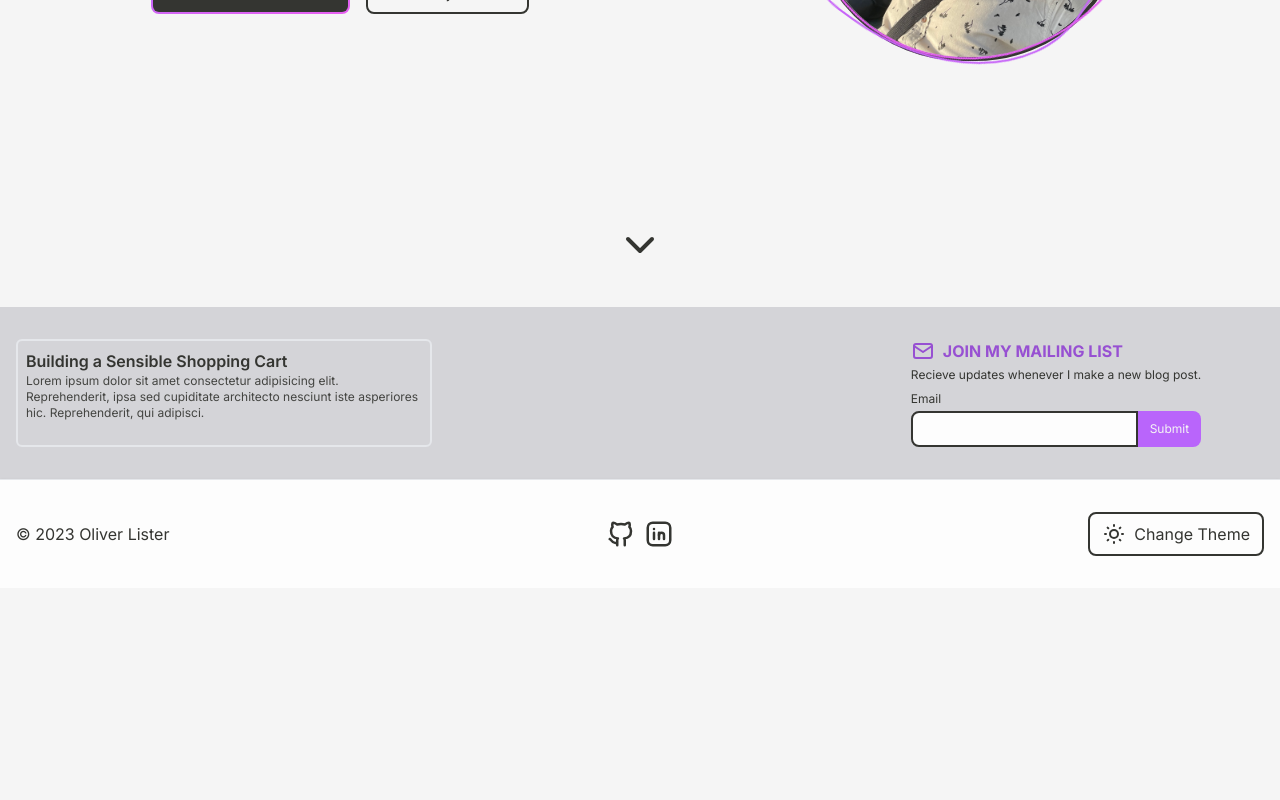
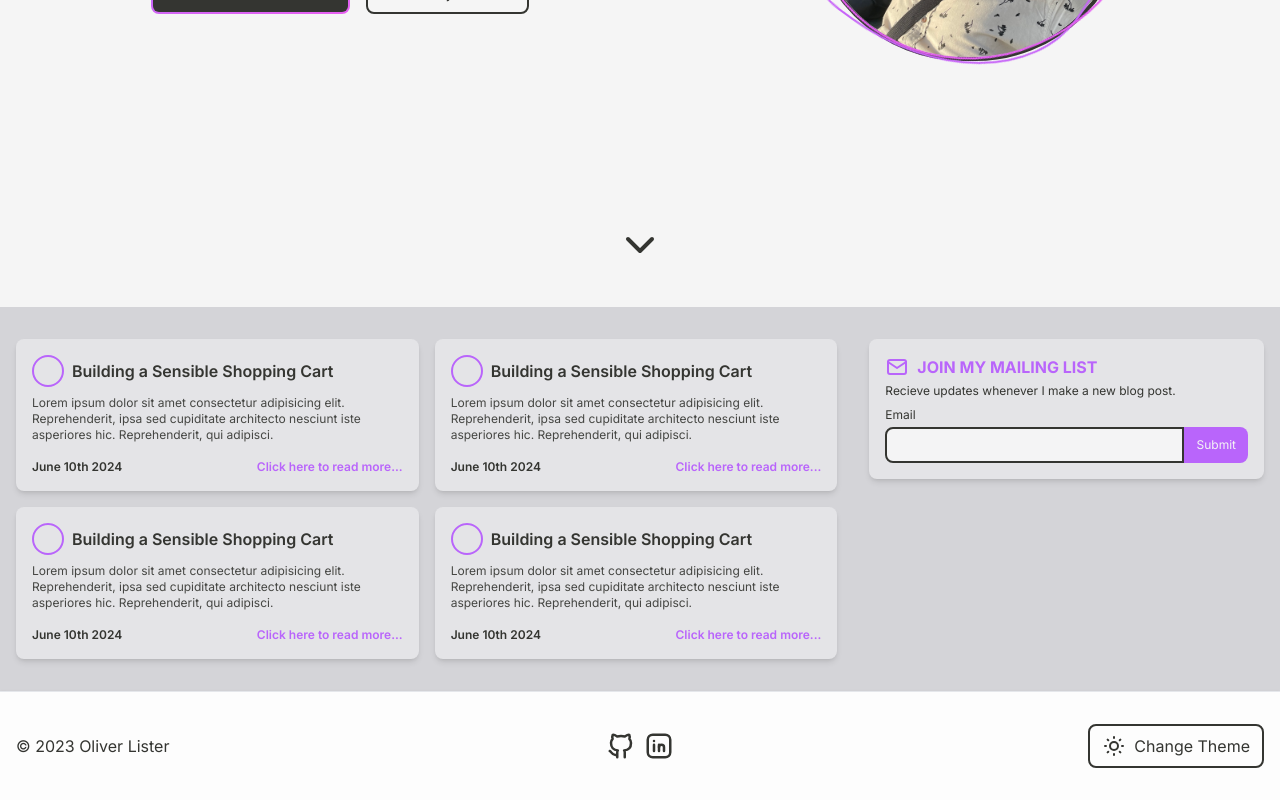
Before and after one commit to oliver-lister/oliverlister_dev, a Next.js app: page / in a window 1280 px wide. Shown: the part 493-1293 px from the top of the page. Before the commit the page ends 1081 px from the top, so only its background shows below. Built offline with nearby package versions, Linux system fonts and the light colour scheme.

Commit message:
finished blog cards, reworked button component, added buttons to about me page

```diff
--- a/app/_components/Home/BlogTeaser.tsx
+++ b/app/_components/Home/BlogTeaser.tsx
@@ -7,11 +7,18 @@ function BlogTeaser() {
       id="blog-teaser"
       className="bg-zinc-300 dark:bg-zinc-700 text-primary dark:text-secondary"
     >
-      <div className="wrapper grid md:grid-cols-3">
-        <div className="md:col-span-2 grid grid-cols-2">
-          <BlogHorizontalCard />
+      <div className="wrapper">
+        <div className="grid lg:grid-cols-3 gap-8">
+          <div className="lg:col-span-2 grid lg:grid-cols-2 gap-4">
+            <BlogHorizontalCard />
+            <BlogHorizontalCard />
+            <BlogHorizontalCard />
+            <BlogHorizontalCard />
+          </div>
+          <div className="lg:col-span-1">
+            <MailingList />
+          </div>
         </div>
-        <MailingList />
       </div>
     </section>
   );
--- a/app/_components/Home/MailingList/MailingList.tsx
+++ b/app/_components/Home/MailingList/MailingList.tsx
@@ -38,12 +38,12 @@ const MailingList: React.FC = () => {
   };
 
   return (
-    <div className="md:col-span-1 grid gap-2 justify-center">
+    <div className="grid gap-2 shadow-md bg-zinc-200 dark:bg-zinc-600 p-4 rounded-lg">
       <div className="flex gap-2 items-center">
         <div className="grid gap-1">
-          <div className="flex items-center gap-2 text-accent-700 dark:text-accent-500">
+          <div className="flex items-center gap-2 text-accent">
             <IconMail />
-            <h2 className="font-bold text-md text-accent-700 dark:text-accent-500 uppercase">
+            <h2 className="font-bold text-md text-accent uppercase">
               Join my mailing list
             </h2>
           </div>
--- a/app/_components/Home/MailingList/MailingListForm/MailingListForm.tsx
+++ b/app/_components/Home/MailingList/MailingListForm/MailingListForm.tsx
@@ -38,8 +38,8 @@ const MailingListForm: React.FC<MailingListFormProps> = ({
   });
 
   const inputStyle = errors.email
-    ? "border-2 border-red-600 focus:border-red-600 py-2 px-3 w-full max-w-[40vw] text-xs rounded-l-lg bg-secondary-900 text-primary | dark:bg-primary-900"
-    : "border-2 py-2 px-3 text-xs w-full max-w-[40vw] rounded-l-lg border-primary bg-secondary-900 text-primary | dark:border-secondary dark:bg-primary-900";
+    ? "border-2 border-red-600 focus:border-red-600 py-2 px-3 w-full text-xs rounded-l-lg bg-zinc-100 text-primary | dark:bg-zinc-400"
+    : "border-2 py-2 px-3 text-xs w-full rounded-l-lg border-primary bg-zinc-100 text-primary | dark:border-secondary dark:bg-zinc-400";
 
   return (
     <form onSubmit={handleSubmit(onSubmit)} name="mailing-list">
--- a/app/about/_components/AboutMe.tsx
+++ b/app/about/_components/AboutMe.tsx
@@ -1,25 +1,29 @@
+import Button from "@/components/Button";
 import GradientUnderline from "../../../components/GradientUnderline";
 import Image from "next/image";
 import React from "react";
+import { IconBrandGithub, IconBrandLinkedin } from "@tabler/icons-react";
 
 function AboutMe() {
   return (
     <section id="about" className="wrapper mt-header grid gap-6">
+      <div className="grid md:grid-cols-2 gap-10">
+        <div className="grid gap-6">
           <GradientUnderline>
             <h1 className="text-5xl font-bold">About Me</h1>
           </GradientUnderline>
-      <div className="grid md:grid-cols-2 gap-10">
           <div className="grid gap-4">
             <p>
               Hi there, I&apos;m <strong>Oliver Lister</strong>, a Sydney-based
               frontend web developer and music and sound professional. While
-            I&apos;ve always had a passion for creativity, I love the technical
-            challenges and problem solving that come with software development.
+              I&apos;ve always had a passion for creativity, I love the
+              technical challenges and problem solving that come with software
+              development.
             </p>
             <p>
               With a plethora of knowledge in music and sound production and
-            management, I bring a fresh perspective and a keen eye for detail to
-            every project. From producing music compositions to overseeing
+              management, I bring a fresh perspective and a keen eye for detail
+              to every project. From producing music compositions to overseeing
               projects end-to-end, I&apos;ve honed my skills in managing complex
               processes and delivering consistent results.
             </p>
@@ -27,6 +31,20 @@ function AboutMe() {
               Whether it&apos;s crafting sleek interfaces or building dynamic
               applications, I&apos;m eager to learn, grow, and make connections.
             </p>
+            <div className="mt-2 flex gap-2 lg:justify-start justify-center">
+              <Button href="https://github.com/oliver-lister" variant="accent">
+                <IconBrandGithub />
+                Github
+              </Button>
+              <Button
+                href="https://www.linkedin.com/in/oliver-lister/"
+                variant="accent"
+              >
+                <IconBrandLinkedin />
+                Linkedin
+              </Button>
+            </div>
+          </div>
         </div>
         <div className="flex items-center justify-center">
           <div className="rounded-lg border-4 border-primary dark:border-secondary overflow-hidden">
--- a/app/about/_components/Technologies.tsx
+++ b/app/about/_components/Technologies.tsx
@@ -111,21 +111,20 @@ export default function Technologies() {
   const [searchText, setSearchText] = useState<string>("");
 
   return (
-    <section id="technlogies">
+    <section id="technlogies" className="bg-zinc-300 dark:bg-zinc-700">
       <div className="wrapper grid gap-6">
-        <div className="relative grid items-center justify-center">
-          <span className="absolute top-6 z-[-1] h-[1px] w-full bg-primary dark:bg-secondary"></span>
-          <h2 className="text-4xl font-semibold bg-secondary px-6 dark:bg-primary">
-            Technologies
-          </h2>
+        <div className="grid items-center justify-center">
+          <h2 className="text-4xl font-semibold text-accent">Technologies</h2>
         </div>
-        <div>
+        <div className="grid gap-1">
+          <label htmlFor="search-technologies" className="text-sm">
+            Search Technologies
+          </label>
           <input
+            id="search-technologies"
             type="text"
             onChange={(e) => setSearchText(e.currentTarget.value)}
-            placeholder="Search technologies..."
-            aria-label="Search Technologies"
-            className="w-full p-2 border-2 border-primary/40 bg-secondary rounded-lg dark:bg-primary dark:border-secondary/40"
+            className="border-2 py-2 px-3 text-md rounded-lg border-primary bg-zinc-100 text-primary | dark:border-secondary dark:bg-zinc-400"
           />
         </div>
         <div className="grid grid-cols-1 justify-items-center items-center gap-4 md:grid-cols-2 lg:grid-cols-3 xl:grid-cols-4">
--- a/components/BlogHorizontalCard.tsx
+++ b/components/BlogHorizontalCard.tsx
@@ -1,13 +1,27 @@
+import { IconArticle } from "@tabler/icons-react";
+import Link from "next/link";
+
 const BlogHorizontalCard = () => {
   return (
-    <article className="border-2 rounded-md p-2">
-      <p className="font-semibold">Building a Sensible Shopping Cart</p>
-      <p className="text-xs opacity-90">
-        Lorem ipsum dolor sit amet consectetur adipisicing elit. Reprehenderit,
-        ipsa sed cupiditate architecto nesciunt iste asperiores hic.
-        Reprehenderit, qui adipisci.
-      </p>
-    </article>
+    <Link href="/blog">
+      <article className="grid shadow-md rounded-lg p-4 bg-zinc-200 dark:bg-zinc-600 hover:bg-zinc-100 dark:hover:bg-zinc-800 transition-colors hover:cursor-pointer">
+        <div className="self-start flex gap-2 items-center">
+          <div className="w-8 h-8 rounded-full border-[2px] border-accent">
+            <img />
+          </div>
+          <p className="font-semibold">Building a Sensible Shopping Cart</p>
+        </div>
+        <p className="mt-2 text-xs opacity-90">
+          Lorem ipsum dolor sit amet consectetur adipisicing elit.
+          Reprehenderit, ipsa sed cupiditate architecto nesciunt iste asperiores
+          hic. Reprehenderit, qui adipisci.
+        </p>
+        <div className="mt-4 self-end text-xs flex justify-between font-semibold">
+          <p>June 10th 2024</p>
+          <p className="text-accent">Click here to read more...</p>
+        </div>
+      </article>
+    </Link>
   );
 };
 
--- a/components/Button.tsx
+++ b/components/Button.tsx
@@ -1,5 +1,6 @@
 import Link from "next/link";
 import React from "react";
+import GradientOutline from "./GradientOutline";
 
 const variantStyles = {
   primary:
@@ -19,6 +20,7 @@ type ButtonProps = {
   children: React.ReactNode;
 } & (
   | React.ComponentPropsWithoutRef<"button">
+  | (React.ComponentPropsWithoutRef<"a"> & { href: string })
   | (React.ComponentPropsWithoutRef<typeof Link> & { href: string })
 );
 
@@ -32,30 +34,40 @@ const Button: React.FC<ButtonProps> = ({
 
   if ("href" in props) {
     const { href, ...rest } = props;
+    const isExternal = href.startsWith("http");
+
+    if (isExternal) {
+      return (
+        <a
+          href={href}
+          rel="noopener noreferrer"
+          target="_blank"
+          className={`${variantClass} ${className}`}
+          {...rest}
+        >
+          {variant === "gradient-outline" ? (
+            <GradientOutline>{children}</GradientOutline>
+          ) : (
+            children
+          )}
+        </a>
+      );
+    } else {
       return (
         <Link href={href} className={`${variantClass} ${className}`} {...rest}>
           {variant === "gradient-outline" ? (
-          <>
-            <span className="w-full h-full bg-gradient group-hover:from-[#ff00c6] group-hover:via-[#ff5478] group-hover:to-[#ff8a05] absolute"></span>
-            <span className="relative flex items-center gap-2 py-2 px-3 transition-all ease-out text-secondary bg-primary dark:bg-primary-400 rounded-md group-hover:bg-opacity-0 duration-400">
-              {children}
-            </span>
-          </>
+            <GradientOutline>{children}</GradientOutline>
           ) : (
             children
           )}
         </Link>
       );
+    }
   } else {
     return (
       <button className={`${variantClass} ${className}`} {...props}>
         {variant === "gradient-outline" ? (
-          <>
-            <span className="w-full h-full bg-gradient group-hover:from-[#ff00c6] group-hover:via-[#ff5478] group-hover:to-[#ff8a05] absolute"></span>
-            <span className="relative flex items-center gap-2 py-2 px-3 transition-all ease-out text-secondary bg-primary dark:bg-primary-400 rounded-md group-hover:bg-opacity-0 duration-400">
-              {children}
-            </span>
-          </>
+          <GradientOutline>{children}</GradientOutline>
         ) : (
           children
         )}
--- a/components/Card.tsx
+++ b/components/Card.tsx
@@ -24,7 +24,7 @@ export default function Card({
     if (theme === "technology") {
       return (
         <article
-          className={`w-full h-full p-10 rounded-lg grid justify-items-center items-center gap-2 transition hover:scale-105 ${className}`}
+          className={`w-full h-full p-10 rounded-lg grid justify-items-center items-center gap-2 transition hover:scale-105 bg-zinc-200 dark:bg-zinc-600 ${className}`}
           style={boxShadowStyle}
         >
           {imageSrc ? (
--- /dev/null
+++ b/components/GradientOutline.tsx
@@ -0,0 +1,16 @@
+type GradientOutlineProps = {
+  children: React.ReactNode;
+};
+
+const GradientOutline: React.FC<GradientOutlineProps> = ({ children }) => {
+  return (
+    <>
+      <span className="w-full h-full bg-gradient group-hover:from-[#ff00c6] group-hover:via-[#ff5478] group-hover:to-[#ff8a05] absolute"></span>
+      <span className="relative flex items-center gap-2 py-2 px-3 transition-all ease-out text-secondary bg-primary dark:bg-primary-400 rounded-md group-hover:bg-opacity-0 duration-400">
+        {children}
+      </span>
+    </>
+  );
+};
+
+export default GradientOutline;
```
Lines whose indentation alone changed are shown as unchanged.
